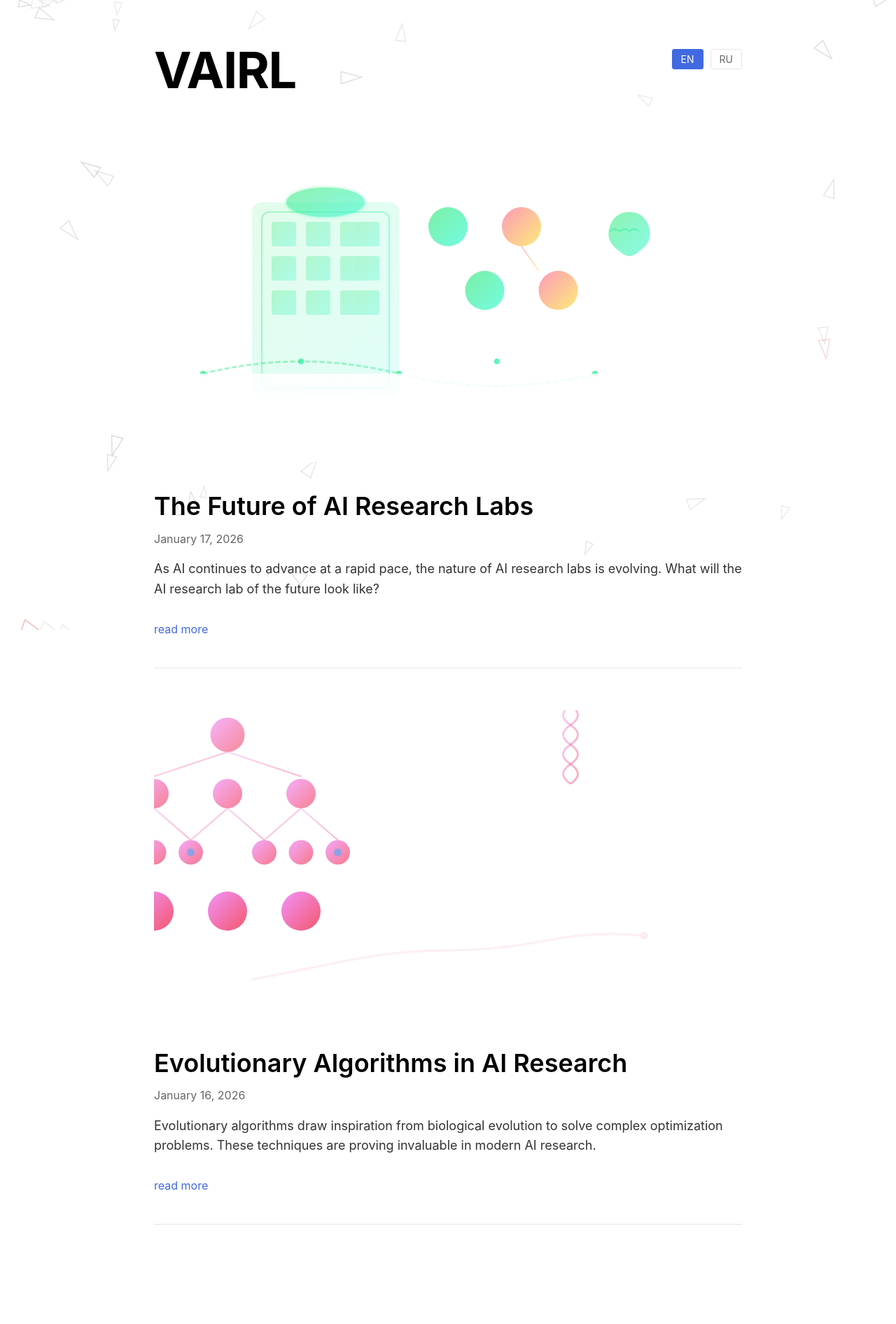
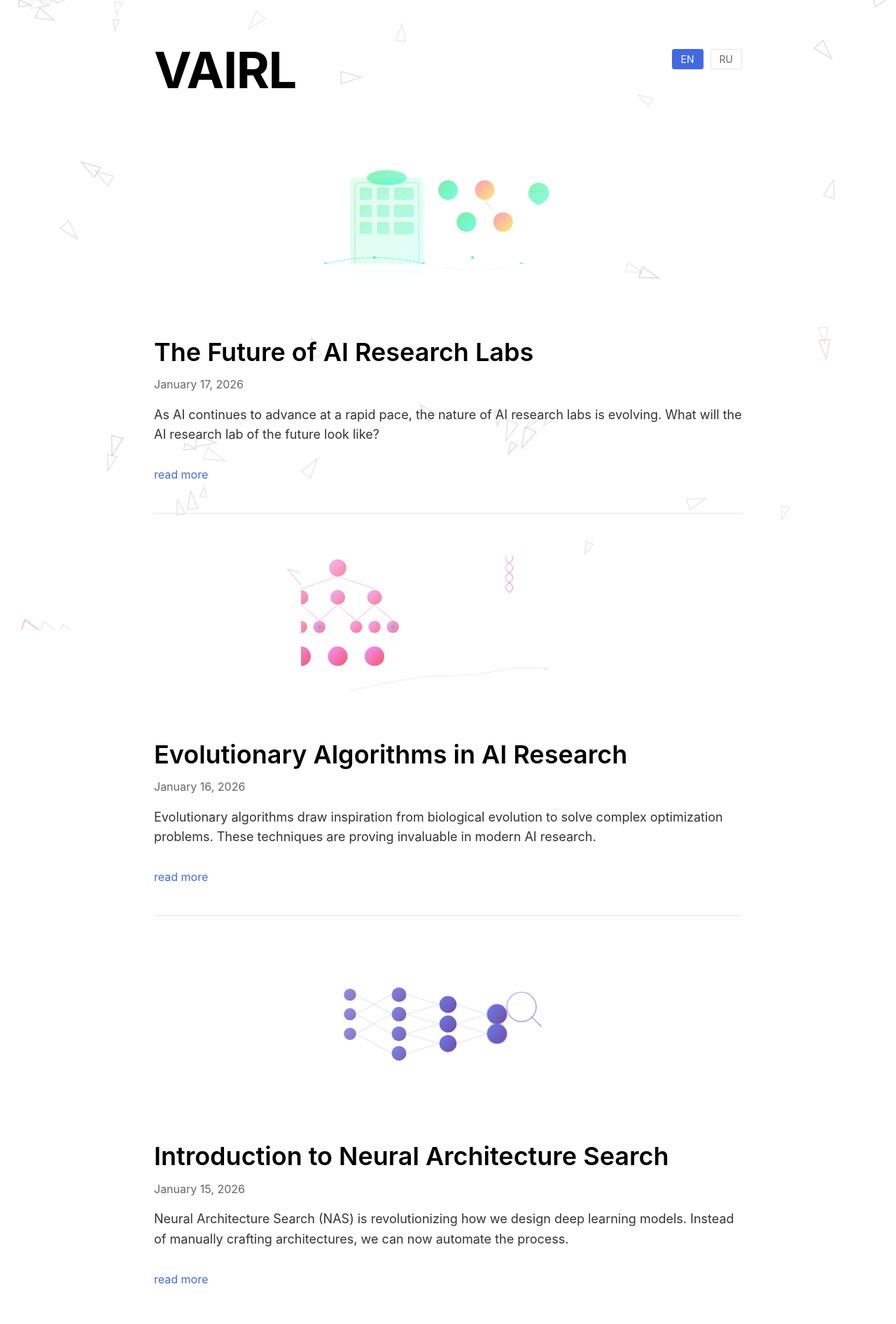
Before and after one commit to evgeniy-borisov/vairl, a Jekyll site: the page built from blog/index.html, in a window 1280 px wide. Shown: the top 1892 px of the page at 70% size. Built offline with Jekyll 4.4.1, drawn with Linux system fonts in a browser that asks for light colours; nearby versions of some CDN libraries.

Commit message:
Reduce blog post images size by 2x

```diff
--- a/assets/css/style.css
+++ b/assets/css/style.css
@@ -194,6 +194,9 @@
     border-radius: 8px;
     overflow: hidden;
     background: #f8f8f8;
+    max-width: 50%;
+    margin-left: auto;
+    margin-right: auto;
 }
 
 .blog-post-image img {
@@ -233,6 +236,9 @@
     border-radius: 8px;
     overflow: hidden;
     background: #f8f8f8;
+    max-width: 50%;
+    margin-left: auto;
+    margin-right: auto;
 }
 
 .post-image img {
```
